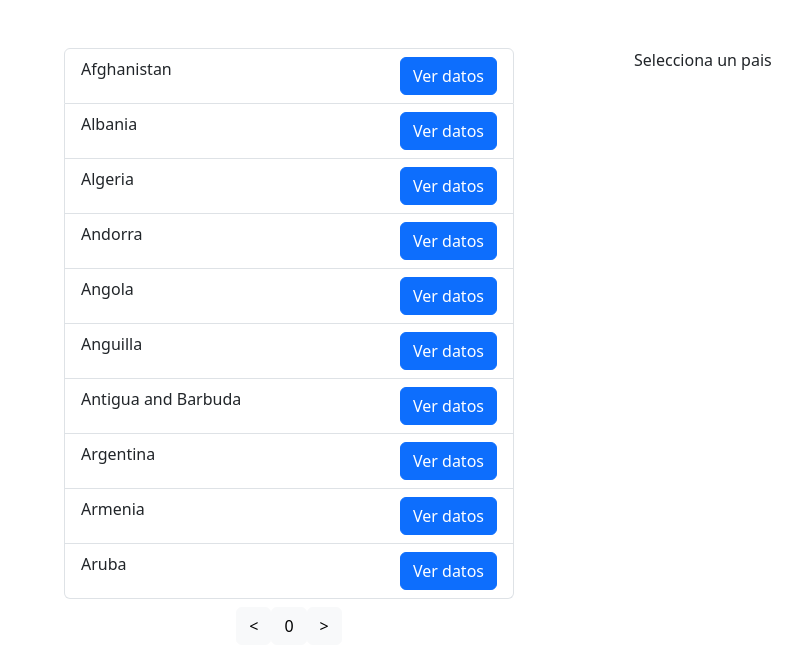
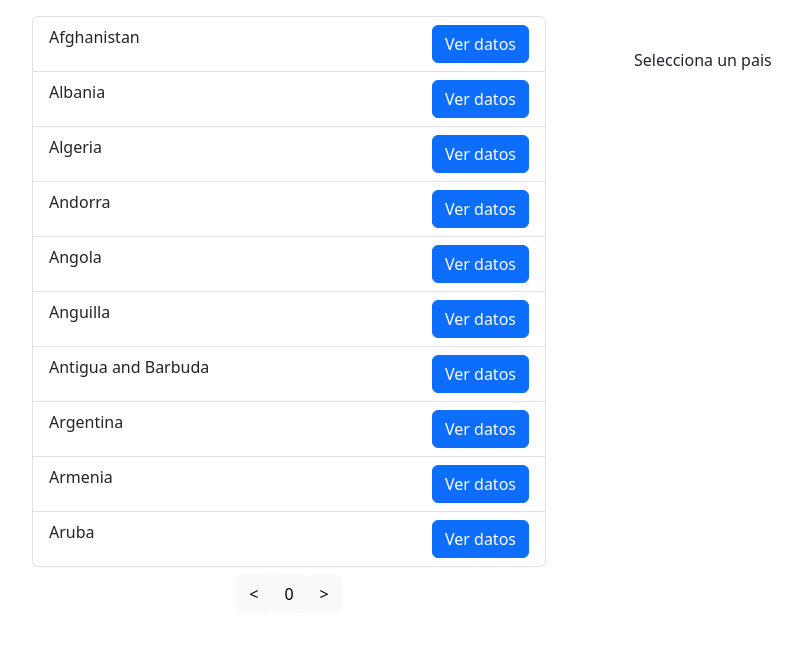
Before and after one commit to Poncho1409/covid-chart, a Next.js app: page /info in a window 1280 px wide. Shown: the top 670 px of the page, without its empty margins (66-868 px from the left). Built offline with nearby package versions, Linux system fonts and the light colour scheme.

Commit message:
Ajuste de padding

```diff
--- a/app/components/table.js
+++ b/app/components/table.js
@@ -14,7 +14,7 @@ export default function Table({splitCountriesData, onClickFunction = () => {}}){
         }
     }
     return(
-        <div className="container-md mx-auto p-5">
+        <div className="container-md mx-auto p-3">
             <ul className='list-group'>
             {splitCountriesData[page].map(({ country, iso3 }) => (
                 <li className='list-group-item d-flex justify-content-between align-items-start' key={iso3}>
```
